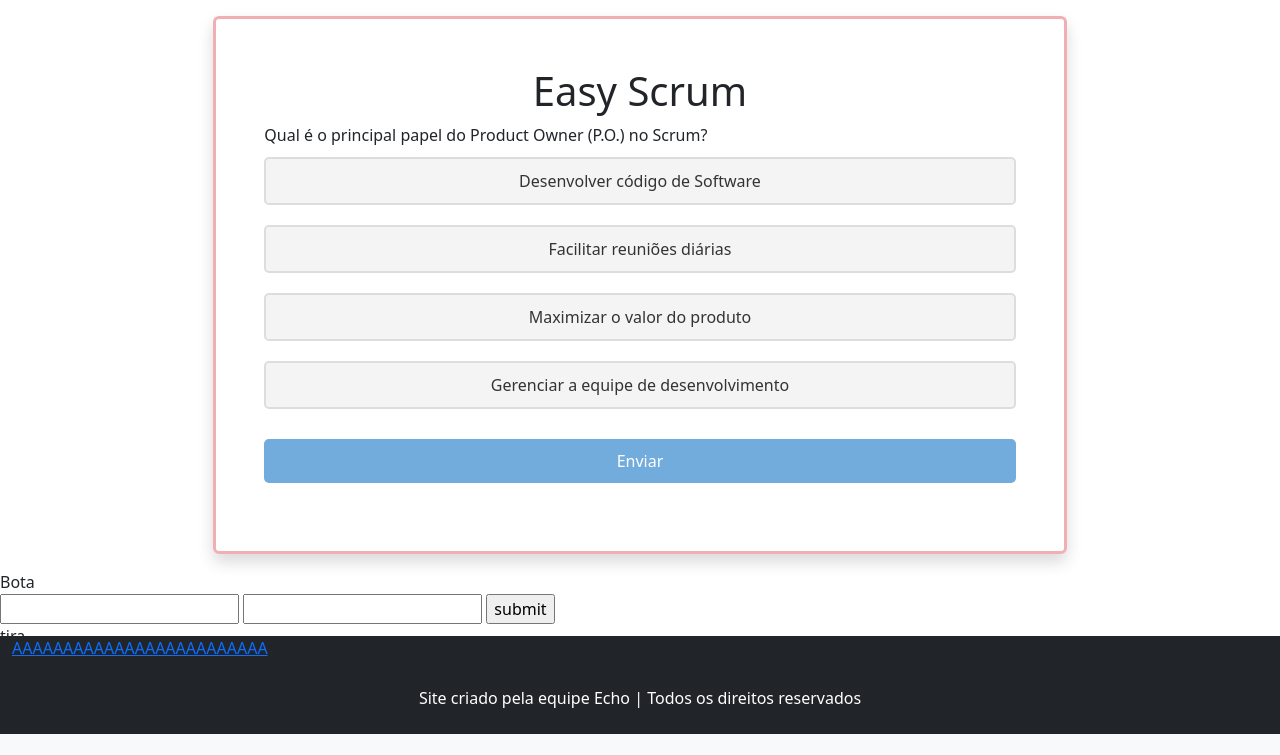
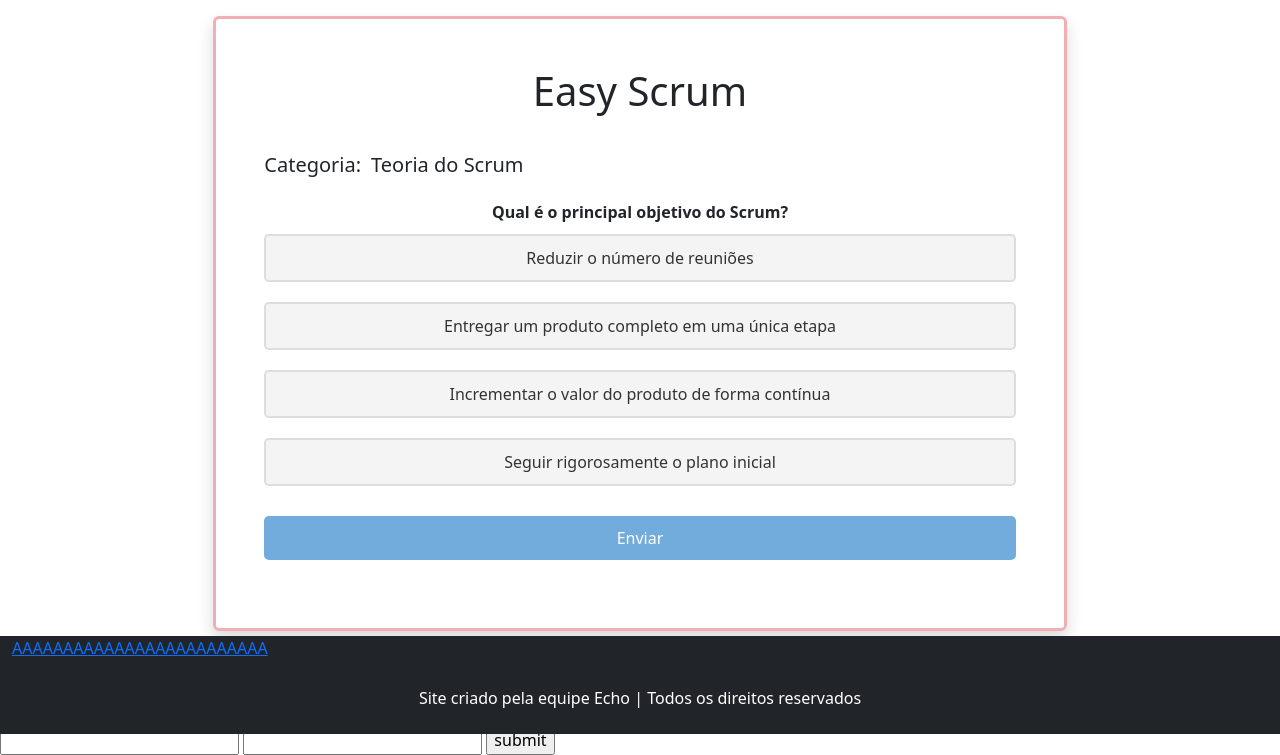
Before and after one commit to EquipeEcho/EasyScrum, a Flask app: page /quiz in a window 1280 px wide. Shown: the part 66-821 px from the top of the page. Before the commit the page ends 800 px from the top, so only its background shows below. Run offline with Flask 3, Linux system fonts and the light colour scheme.

Commit message:
Modificacao js

```diff
--- a/static/css/test-scrum.css
+++ b/static/css/test-scrum.css
@@ -76,3 +76,14 @@ h1 {
     text-align: center;
     font-size: 18px;
 }
+
+.categoria{
+    display: flex;
+    flex-direction: row;
+    margin: 5% 0 2% 0;
+}
+
+#quiz{
+    text-align: center;
+    font-weight: bold;
+}
--- a/static/js/quiz.js
+++ b/static/js/quiz.js
@@ -1,95 +1,237 @@
-const quizData = [
+const quizData = {
+    "Teoria do Scrum": [
+        {
+            question: "Qual é o principal objetivo do Scrum?",
+            a: "Reduzir o número de reuniões",
+            b: "Entregar um produto completo em uma única etapa",
+            c: "Incrementar o valor do produto de forma contínua",
+            d: "Seguir rigorosamente o plano inicial",
+            correct: "c"
+        },
+        {
+            question: "Quem idealizou o framework Scrum?",
+            a: "Jeff Bezos e Elon Musk",
+            b: "Ken Schwaber e Jeff Sutherland",
+            c: "Mike Beedle e Bill Gates",
+            d: "Steve Jobs e Mike Beedle",
+            correct: "b"
+        },
+        {
+            question: "Qual princípio orienta as equipes no Scrum?",
+            a: "Estrutura hierárquica rígida",
+            b: "Flexibilidade e adaptação",
+            c: "Documentação detalhada obrigatória",
+            d: "Processo unificado para todas as equipes",
+            correct: "b"
+        },
+        {
+            question: "Qual é o foco do Scrum em relação ao trabalho em equipe?",
+            a: "Definir funções fixas e inalteráveis",
+            b: "Estimular a auto-organização e multifuncionalidade",
+            c: "Centralizar decisões no Scrum Master",
+            d: "Limitar a colaboração",
+            correct: "b"
+        },
+        {
+            question: "Qual termo, originado do rugby, inspira o Scrum?",
+            a: "Goal Kick",
+            b: "Scrum",
+            c: "Offside",
+            d: "Tackle",
+            correct: "b"
+        }
+    ],
+    "Como aplicar o scrum": [
+        {
+            question: "Qual evento Scrum inicia o planejamento da Sprint?",
+            a: "Sprint Review",
+            b: "Sprint Planning",
+            c: "Daily Scrum",
+            d: "Sprint Retrospective",
+            correct: "b"
+        },
+        {
+            question: "O que deve ser feito diariamente para alinhar o progresso?",
+            a: "Sprint Review",
+            b: "Sprint Planning",
+            c: "Daily Scrum",
+            d: "Sprint Retrospective",
+            correct: "c"
+        },
+        {
+            question: "Durante qual evento os itens do backlog são detalhados e priorizados?",
+            a: "Backlog Refinement",
+            b: "Sprint Review",
+            c: "Daily Scrum",
+            d: "Sprint Retrospective",
+            correct: "a"
+        },
+        {
+            question: "Qual é o principal objetivo da Sprint Review?",
+            a: "Revisar o trabalho concluído com os stakeholders",
+            b: "Identificar melhorias no processo",
+            c: "Alinhar metas diárias da equipe",
+            d: "Planejar o próximo Sprint",
+            correct: "a"
+        },
+        {
+            question: "Qual é o papel do Sprint Goal?",
+            a: "Determinar a quantidade de trabalho realizado",
+            b: "Orientar o objetivo do time durante a Sprint",
+            c: "Listar tarefas individuais",
+            d: "Garantir o prazo final do projeto",
+            correct: "b"
+        }
+    ],
+    "Vantagens do scrum": [
+        {
+            question: "Qual vantagem o Scrum oferece às equipes?",
+            a: "Ritmo de trabalho insustentável",
+            b: "Melhoria contínua",
+            c: "Redução do tempo de planejamento",
+            d: "Trabalho individual mais eficiente",
+            correct: "b"
+        },
+        {
+            question: "Como o Scrum mantém a motivação da equipe?",
+            a: "Ao definir prazos rigorosos",
+            b: "Ao promover autonomia e auto-organização",
+            c: "Ao eliminar reuniões",
+            d: "Ao centralizar decisões no Product Owner",
+            correct: "b"
+        },
+        {
+            question: "Qual benefício é resultado da remoção de impedimentos no Scrum?",
+            a: "Processo mais eficiente",
+            b: "Menos revisões necessárias",
+            c: "Menor participação dos stakeholders",
+            d: "Maior dependência de liderança",
+            correct: "a"
+        },
+        {
+            question: "Por que o Scrum é considerado flexível?",
+            a: "Permite mudanças frequentes para melhor alinhamento com o objetivo",
+            b: "Dispensa o uso de artefatos",
+            c: "Não requer reuniões regulares",
+            d: "Exige documentação detalhada",
+            correct: "a"
+        },
+        {
+            question: "Qual fator do Scrum facilita o desenvolvimento ágil?",
+            a: "Uso obrigatório de ferramentas específicas",
+            b: "Incrementos pequenos e frequentes",
+            c: "Planejamento detalhado de longo prazo",
+            d: "Equipe especializada e hierarquizada",
+            correct: "b"
+        }
+    ],
+    "Perfis scrum": [
         {
             question: "Qual é o principal papel do Product Owner (P.O.) no Scrum?",
-        a: "Desenvolver código de Software",
+            a: "Desenvolver código de software",
             b: "Facilitar reuniões diárias",
             c: "Maximizar o valor do produto",
             d: "Gerenciar a equipe de desenvolvimento",
             correct: "c"
         },
         {
-        question: "Qual evento Scrum é dedicado a revisar o que foi feito durante a Sprint com os stakeholders?",
-        a: "Sprint Planning",
-        b: "Sprint Review",
-        c: "Daily Scrum",
-        d: "Sprint Restropective",
-        correct: "b"
-    },
-    {
-        question: "O que é o Increment no Scrum?",
-        a: "Um planejamento futuro do projeto",
-        b: "Uma lista de melhorias a serem feitas",
-        c: "Um produto funcional e potencialmente liberável ao fim de uma Sprint",
-        d: "Um conjunto de regras para o projeto",
+            question: "Quem facilita a equipe Scrum e garante que o processo ágil seja seguido?",
+            a: "Desenvolvedor",
+            b: "Product Owner",
+            c: "Scrum Master",
+            d: "Stakeholder",
             correct: "c"
         },
         {
-        question: "Qual artefato no Scrum contém tudo o que precisa ser feito para o produto?",
-        a: "Sprint Backlog",
-        b: "Product Backlog",
-        c: "Incremento",
-        d: "Brundown Chart",
-        correct: "b"
-    },
-    {
-        question: "Quem é responsável por remover impedimentos no progresso da equipe Scrum?",
-        a: "Product Owner",
-        b: "Desenvolvedores",
-        c: "Scrum Master",
+            question: "Quem são os responsáveis por criar incrementos utilizáveis em cada Sprint?",
+            a: "Scrum Master",
+            b: "Product Owner",
+            c: "Desenvolvedores",
             d: "Stakeholders",
             correct: "c"
         },
         {
-        question: "O que define quando um item do backlog está pronto?",
-        a: "Sprint Goal",
-        b: "Definition of Done",
-        c: "Velocity",
-        d: "Technical Debt",
+            question: "Qual é o papel do Scrum Master em relação aos impedimentos?",
+            a: "Garantir que o Product Owner os resolva",
+            b: "Delegar sua solução aos stakeholders",
+            c: "Removê-los para manter o fluxo de trabalho",
+            d: "Evitá-los sem alterar processos",
+            correct: "c"
+        },
+        {
+            question: "Qual o papel dos stakeholders no Scrum?",
+            a: "Participar das reuniões diárias",
+            b: "Decidir quais itens serão desenvolvidos",
+            c: "Fornecer feedback durante o Sprint Review",
+            d: "Coordenar o time de desenvolvimento",
+            correct: "c"
+        }
+    ],
+    "Sprints": [
+        {
+            question: "O que é o Sprint?",
+            a: "Um ciclo de trabalho fixo onde se cria um incremento utilizável",
+            b: "Um evento semanal de revisão",
+            c: "Um planejamento futuro",
+            d: "Um conjunto de tarefas técnicas",
+            correct: "a"
+        },
+        {
+            question: "O que define o sucesso de um Sprint?",
+            a: "O número de tarefas completadas",
+            b: "A entrega do Increment que atende à Definition of Done",
+            c: "A ausência de reuniões durante o ciclo",
+            d: "A conclusão do Sprint Planning",
             correct: "b"
         },
         {
-        question: "Qual é o ciclo de trabalho fixo no Scrum onde se cria um incremento utilizável?",
-        a: "Sprint",
-        b: "Refinement",
-        c: "Review",
-        d: "Epic",
-        correct: "a"
+            question: "O que é Sprint Backlog?",
+            a: "Uma lista de tarefas concluídas",
+            b: "Itens do Product Backlog selecionados para a Sprint atual",
+            c: "Uma lista de erros encontrados",
+            d: "Um relatório de progresso",
+            correct: "b"
         },
         {
-        question: "Qual é a reunião diária de 15 minutos para alinhar o progresso da Sprint?",
-        a: "Sprint Review",
-        b: "Sprint Restropective",
-        c: "Daily Scrum",
-        d: "Sprint Planning",
-        correct: "c"
+            question: "Qual o foco da Sprint Retrospective?",
+            a: "Revisar o produto com os stakeholders",
+            b: "Avaliar o desempenho da equipe e o processo",
+            c: "Planejar o próximo Sprint",
+            d: "Definir o Increment",
+            correct: "b"
         },
         {
-        question: "O que é uma User Story no contexto do Scrum?",
-        a: "Uma descrição curta de uma funcionalidade do ponto de vista do usuário",
-        b: "Um documento que define o plano da Sprint",
-        c: "Um gráfico de progresso do projeto",
-        d: "Um ciclo de trabalho fixo de 1 a 4 semanas",
-        correct: "a"
-    },
-    {
-        question: "O que é o Sprint Goal no Scrum?",
-        a: "A quantidade de trabalho que deve ser feita",
-        b: "O objetivo que a equipe espera alcançar ao final da Sprint",
-        c: "A lista de tarefas técnicas",
-        d: "O gráfico que mostra o progresso do trabalho",
+            question: "O que é definido no Sprint Goal?",
+            a: "As metas para os stakeholders",
+            b: "O objetivo principal que a equipe espera alcançar durante a Sprint",
+            c: "As tarefas de revisão",
+            d: "O relatório final de progresso",
             correct: "b"
         }
-];
+    ]
+};
+
+
 const quiz = document.getElementById("quiz");
 const submitButton = document.getElementById("submit");
 const results = document.getElementById("results");
-let currentQuestion = 0;
-let score = 0;
+
+let currentCategory = Object.keys(quizData)[0];
+let currentQuestionIndex = 0;
+let scoreByCategory = {};
 let selectedAnswer = null;
 let hasAnswered = false;
+let categoria = document.getElementById("Categoria")
+let titulo = document.getElementById("titulo")
+
+Object.keys(quizData).forEach(category => {
+    scoreByCategory[category] = 0;
+});
+
 function loadQuiz() {
-    const currentQuizData = quizData[currentQuestion];
+    const currentQuizData = quizData[currentCategory][currentQuestionIndex];
     hasAnswered = false;
+    categoria.innerHTML = currentCategory
     quiz.innerHTML = `
         <div class="question">${currentQuizData.question}</div>
         <button class="alternative-button" data-answer="a">${currentQuizData.a}</button>
@@ -97,6 +239,7 @@ function loadQuiz() {
         <button class="alternative-button" data-answer="c">${currentQuizData.c}</button>
         <button class="alternative-button" data-answer="d">${currentQuizData.d}</button>
     `;
+
     document.querySelectorAll('.alternative-button').forEach(button => {
         button.addEventListener('click', () => {
             document.querySelectorAll('.alternative-button').forEach(btn => btn.classList.remove('selected'));
@@ -105,57 +248,82 @@ function loadQuiz() {
         });
     });
 }
+
 function highlightAnswers() {
-    const correctAnswer = quizData[currentQuestion].correct;
+    const correctAnswer = quizData[currentCategory][currentQuestionIndex].correct;
 
     document.querySelectorAll('.alternative-button').forEach(button => {
         const answer = button.getAttribute('data-answer');
         if (answer === correctAnswer) {
             button.classList.add('correct');
-        }
-        if (answer === selectedAnswer && answer !== correctAnswer) {
+        } else if (answer === selectedAnswer && answer !== correctAnswer) {
             button.classList.add('wrong');
         }
     });
 }
+
 function showResults() {
+    categoria.style.display = "none"
+    titulo.style.display = "none"
     quiz.innerHTML = '';
-    results.innerHTML = `Você acertou ${score} de ${quizData.length} questões.`;
+    results.innerHTML = Object.keys(scoreByCategory)
+        .map(category => `Categoria "${category}": ${scoreByCategory[category]} acertos.`)
+        .join('<br>');
     submitButton.style.display = 'none';
+
     const restartButton = document.createElement('button');
     restartButton.innerText = 'Reiniciar Quiz';
+    restartButton.style.borderRadius = "10px"
     restartButton.classList.add('restart-button');
     quiz.appendChild(restartButton);
     restartButton.addEventListener('click', restartQuiz);
 }
+
+function nextQuestion() {
+    if (selectedAnswer === quizData[currentCategory][currentQuestionIndex].correct) {
+        scoreByCategory[currentCategory]++;
+    }
+
+    setTimeout(() => {
+        currentQuestionIndex++;
+        if (currentQuestionIndex >= quizData[currentCategory].length) {
+            const categories = Object.keys(quizData);
+            const currentIndex = categories.indexOf(currentCategory);
+
+            if (currentIndex + 1 < categories.length) {
+                currentCategory = categories[currentIndex + 1];
+                currentQuestionIndex = 0;
+            } else {
+                showResults();
+                return;
+            }
+        }
+        loadQuiz();
+    }, 1000);
+}
+
 function restartQuiz() {
-    score = 0;
-    currentQuestion = 0;
+    currentCategory = Object.keys(quizData)[0];
+    currentQuestionIndex = 0;
+    Object.keys(scoreByCategory).forEach(category => {
+        scoreByCategory[category] = 0;
+    });
     selectedAnswer = null;
     results.innerHTML = '';
     submitButton.style.display = 'block';
     loadQuiz();
 }
+
 submitButton.addEventListener("click", () => {
     if (!hasAnswered) {
         if (selectedAnswer) {
             highlightAnswers();
-            if (selectedAnswer === quizData[currentQuestion].correct) {
-                score++;
-            }
             hasAnswered = true;
-            setTimeout(() => {
-                currentQuestion++;
-                selectedAnswer = null;
-                if (currentQuestion < quizData.length) {
-                    loadQuiz();
-                } else {
-                    showResults();
-                }
-            }, 1000);
+            nextQuestion();
         } else {
             alert("Por favor, selecione uma resposta!");
         }
     }
 });
+
 loadQuiz();
--- a/templates/test-scrum.html
+++ b/templates/test-scrum.html
@@ -43,6 +43,10 @@
       <div class="row m-0 p-0">
         <section class="col-md-8 mx-auto rounded border border-3 border-danger-subtle mb-3 p-5 shadow" id="2">
                 <h1>Easy Scrum</h1>
+                <div class="categoria">
+                    <h5 id="titulo">Categoria: </h5>
+                    <h5 id="Categoria" style="padding-left: 10px;"></h5>
+                </div>
                 <div id="quiz"></div>
                 <button class="btn-enviar" id="submit">Enviar</button>
                 <div id="results"></div>
```
Lines whose indentation alone changed are shown as unchanged.
